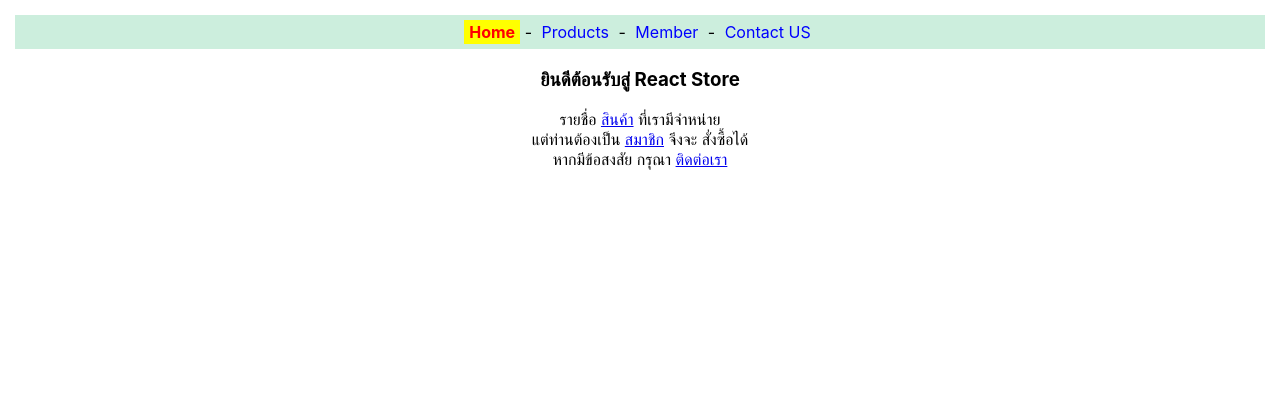
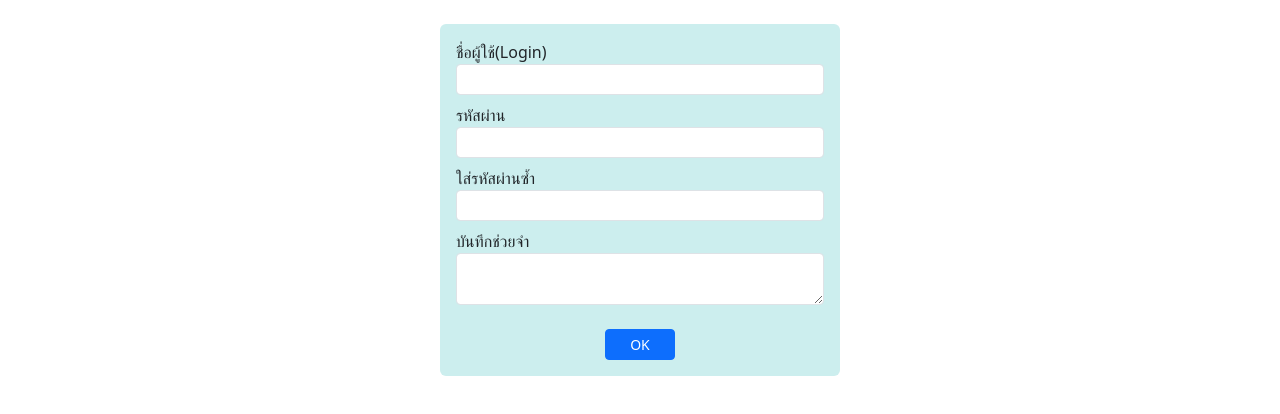
Before and after one commit to Aekkarinkanbaiya/app1, a React (Create React App) app: page / in a window 1280 px wide. Shown: the top 414 px of the page. Built offline with nearby package versions, Linux system fonts and the light colour scheme.

Commit message:
Commit Add Form-text.js
Commit Add Form-text.js

```diff
--- a/package.json
+++ b/package.json
@@ -3,6 +3,7 @@
   "version": "0.1.0",
   "private": true,
   "dependencies": {
+    "bootstrap": "^5.3.3",
     "cra-template": "1.2.0",
     "html-webpack-plugin": "^5.6.3",
     "react": "^19.0.0",
--- a/src/App.js
+++ b/src/App.js
@@ -1,9 +1,10 @@
 import React from 'react'
 import Router2 from './router2';
 import Router3 from './router3';
+import FormText from './form-text';
 
 function App() {
-  return <Router3/>
+  return <FormText/>
 
 }
 
--- /dev/null
+++ b/src/form-text.js
@@ -0,0 +1,45 @@
+import React from 'react'
+
+export default function FormText() {
+    const textPswd = React.useRef()
+    const textPswd2 = React.useRef()
+
+    const onBlurPassword = () => {
+        let pswd = textPswd.current.value
+        if (pswd!== '' && !pswd.match(/^[0-9a-zA-Z]+$/)) {
+            textPswd.current.value = ''
+            alert('ต้องเป็น 0-9 หรือ a-z หรือ A-Z เท่านั้น')
+        }
+    }
+    const onBlurPassword2 = () => {
+        if (textPswd.current.value !== textPswd2.current.value) {
+            textPswd2.current.value = ''
+            alert('รหัสผ่านทั้งสองช่องไม่ตรงกัน')
+        }
+    }
+    return(
+        <div className="mt-4 mx-auto p-3 rounded" style={{ width:'400px', background:'#cee'}}>
+            <form>
+                <div className="form-group mb-2">
+                    <label htmlFor="login">ชื่อผู้ใช้(Login)</label>
+                    <input type="text" id='login' name='login' maxLength="20" className='form-control form-control-sm'/>
+                </div>
+                <div className="form-group mb-2">
+                    <label htmlFor='pswd'>รหัสผ่าน</label>
+                    <input type='password' id='pswd' name='pswd' maxLength="10" className='form-control form-control-sm' ref={textPswd} onBlur={onBlurPassword}/>
+                </div>
+                <div className="form-group mb-2">
+                    <label htmlFor="pswd2">ใส่รหัสผ่านซ้ำ</label>
+                    <input type="Password" id="pswd2" className="form-control form-control-sm" ref={textPswd2} onBlur={onBlurPassword2}/>
+                </div>
+                <div className="form-group mb-4">
+                    <label htmlFor="memo">บันทึกช่วยจำ</label>
+                    <textarea id="memo" name="memo" rows="2" maxLength="200" className="form-control form-control-sm"></textarea>
+                </div>
+                <div className="text-center">
+                    <button className="btn btn-sm px-4 btn-primary">OK</button>
+                </div>
+            </form>
+        </div>
+    )
+}
--- a/src/index.js
+++ b/src/index.js
@@ -3,6 +3,8 @@
 import './index.css';
 import App from './App';
 import reportWebVitals from './reportWebVitals';
+import 'bootstrap/dist/css/bootstrap.min.css'
+import 'bootstrap/dist/js/bootstrap.bundle.min.js'
 
 const root = ReactDOM.createRoot(document.getElementById('root'));
 root.render(
```
Also changed, not shown: 1 other file (tests, documents, lock files or other folders).
